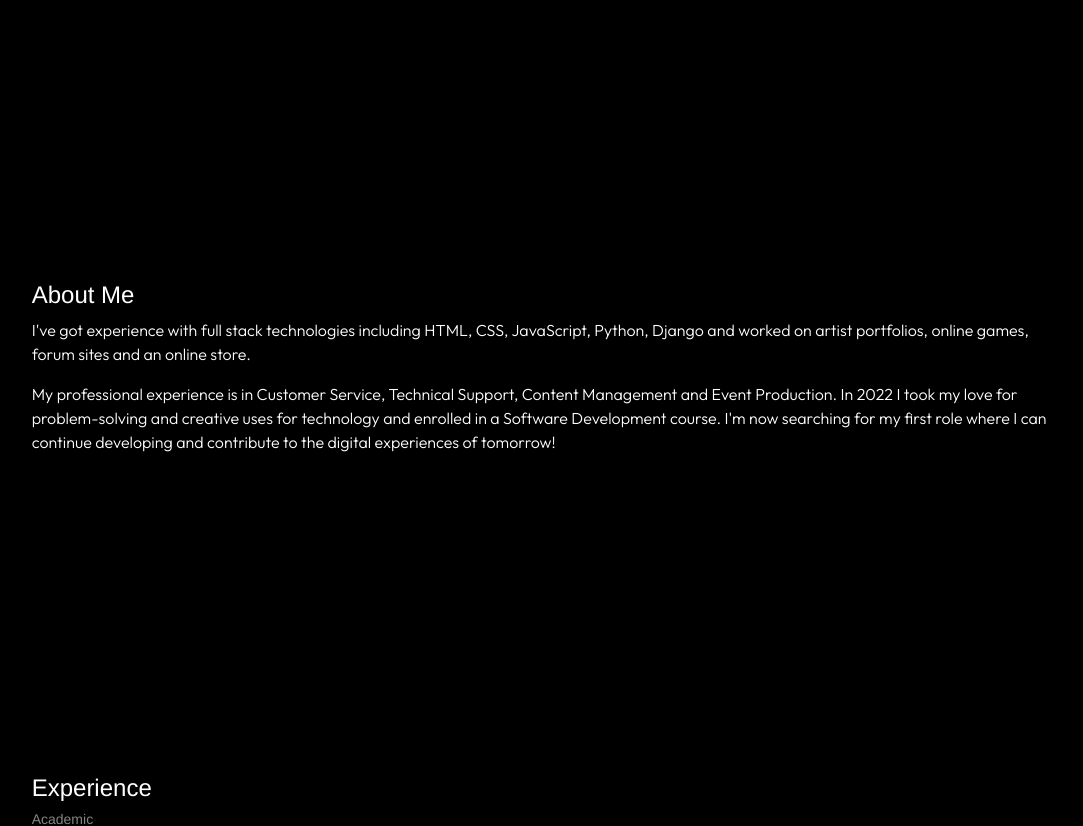
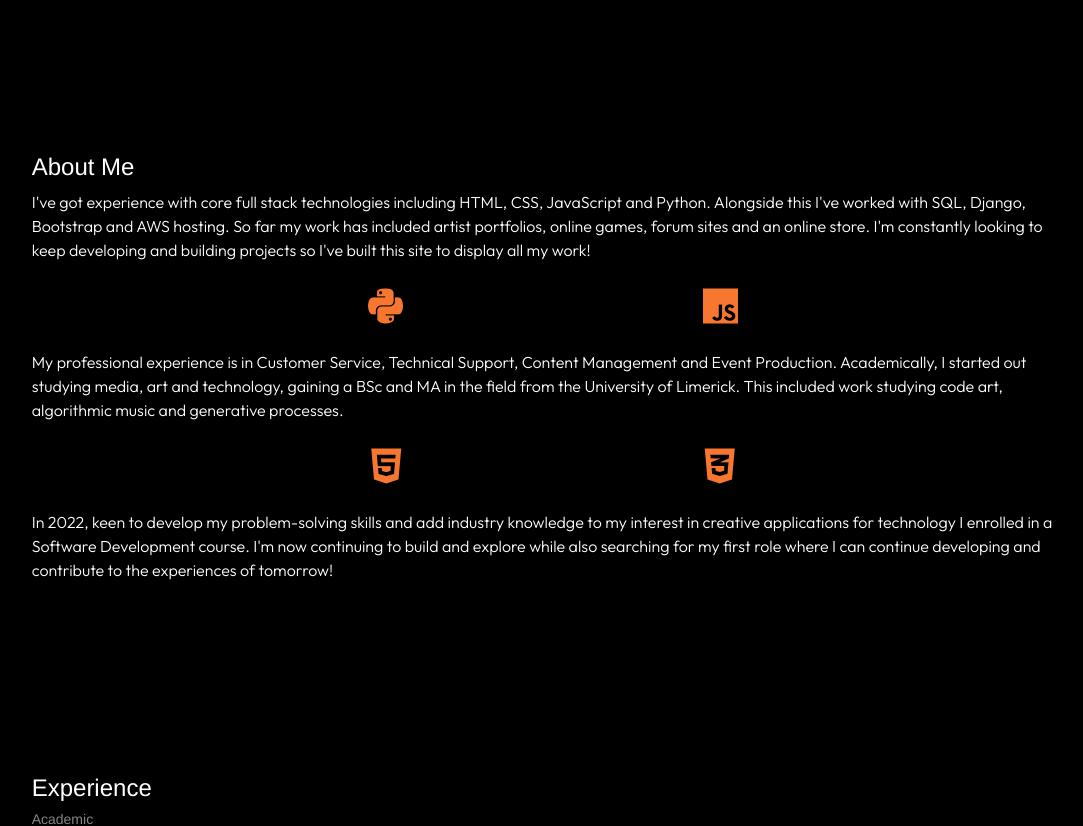
Before and after one commit to eosull/Portfolio-Site, a Django app: template home/templates/home/index.html in a window 1280 px wide. Shown: the part 696-1522 px from the top of the page, without its empty margins (87-1170 px from the left). Run offline with Django 4.2, Linux system fonts and the light colour scheme; the template is opened without the code that fills it, so the values that code supplies are empty; some libraries are stand-ins or nearby versions.

Commit message:
style:add links and info to about section

```diff
--- a/home/templates/home/index.html
+++ b/home/templates/home/index.html
@@ -23,15 +23,37 @@
       <div class="row justify-content-center align-items-center landing-section my-5">
         <div class="col-10">
           <h4>About Me</h4>
+          <div>
+
+          </div>
           <p>
-            I've got experience with full stack technologies including HTML, CSS, JavaScript, Python, Django
-            and worked on artist portfolios, online games, forum sites and an online store.
+            I've got experience with core full stack technologies including HTML, CSS, JavaScript and Python. Alongside this
+            I've worked with SQL, Django, Bootstrap and AWS hosting. So far my work has included artist portfolios,
+            online games, forum sites and an online store. I'm constantly looking to keep developing and building projects
+            so I've built this site to display all my work!
           </p>
+          <div class="row m-4 d-none d-md-block">
+            <div class="col d-flex justify-content-evenly">
+              <i class="fa-brands fa-python icon-no-link display-6"></i>
+              <i class="fa-brands fa-js icon-no-link display-6"></i>
+            </div>
+          </div>
           <p>
-            My professional experience is in Customer Service, Technical Support, Content Management and Event Production. In 2022
-            I took my love for problem-solving and creative uses for technology and enrolled in a Software Development course. I'm now
-            searching for my first role where I can continue developing and contribute to the digital experiences of tomorrow!
+            My professional experience is in Customer Service, Technical Support, Content Management and Event Production.
+            Academically, I started out studying media, art and technology, gaining a BSc and MA in the field from the University of Limerick.
+            This included work studying code art, algorithmic music and generative processes.
           </p>
+          <div class="row m-4 d-none d-md-block">
+            <div class="col d-flex justify-content-evenly">
+              <i class="fa-brands fa-html5 icon-no-link display-6"></i>
+              <i class="fa-brands fa-css3-alt icon-no-link display-6"></i>
+            </div>
+          </div>
+          <p>
+            In 2022, keen to develop
+            my problem-solving skills and add industry knowledge to my interest in creative applications for technology
+            I enrolled in a Software Development course. I'm now continuing to build and explore while also searching for my
+            first role where I can continue developing and contribute to the experiences of tomorrow!</p>
         </div>
       </div>
       <div class="row justify-content-center align-items-center landing-section my-5">
@@ -77,7 +99,7 @@
       <div class="row justify-content-center align-items-center landing-section my-5">
           <h4 class="text-center mb-4">Projects</h4>
           {% for project in projects %}
-                <div class="col-lg-6 col-md-12 mb-4 mb-lg-0 p-0">
+                <div class="col-lg-6 col-md-1 mb-4 mb-lg-0 p-0">
                   <div class="card bg-dark text-white">
                     <img src="https://odoocdn.com/openerp_website/static/src/img/apps/website/hero_image.webp" class="card-img" alt="...">
                     <a href="{% url 'project_detail' project.id %}">
--- a/static/css/base.css
+++ b/static/css/base.css
@@ -46,7 +46,8 @@ ul {
     padding: 0;
 }
 
-.icon {
+.icon,
+.icon-no-link {
     color: var(--orange);
 }
 
--- a/templates/base.html
+++ b/templates/base.html
@@ -18,6 +18,7 @@
     <link rel="preconnect" href="https://fonts.googleapis.com">
     <link rel="preconnect" href="https://fonts.gstatic.com" crossorigin>
     <link href="https://fonts.googleapis.com/css2?family=Arimo&family=Manrope:wght@300&family=Outfit:wght@300&display=swap" rel="stylesheet">
+    <script src="https://kit.fontawesome.com/648f3bcf1e.js" crossorigin="anonymous"></script>
     {% endblock %}
 
     {% block corejs %}
```
